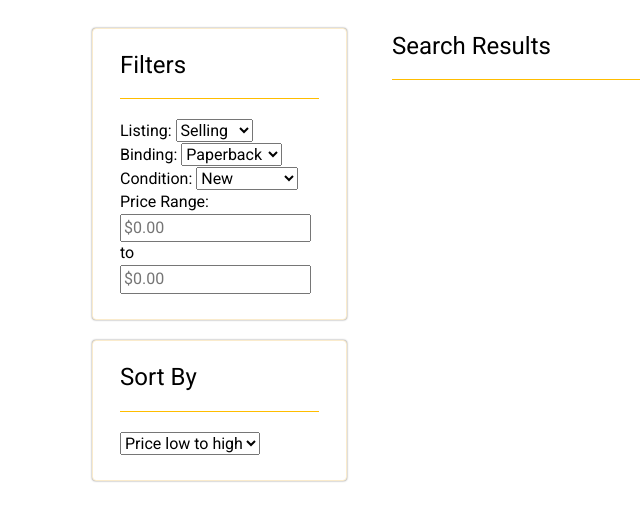
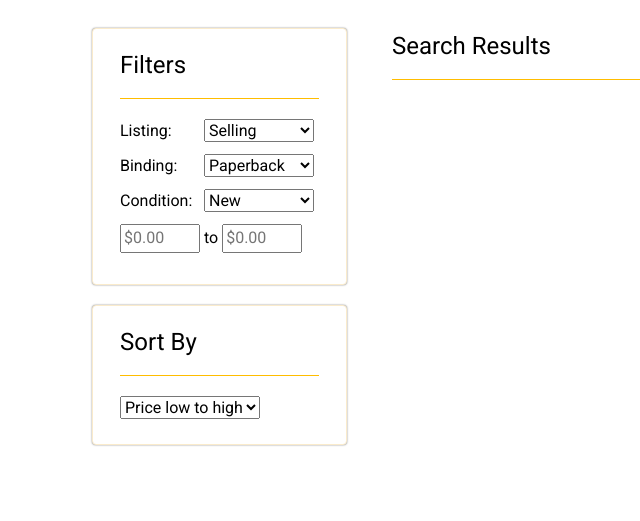
Before and after one commit to valiakopoulos/BookXchange, a Python web app: template templates/search.html in a window 1280 px wide. Shown: the part 75-596 px from the top of the page, without its empty margins (88-728 px from the left). Run offline with Jinja, Linux system fonts and the light colour scheme; the template is opened without the code that fills it, so the values that code supplies are empty; some libraries are stand-ins or nearby versions.

Commit message:
Improved filters tyling

```diff
--- a/static/css/layout.css
+++ b/static/css/layout.css
@@ -86,6 +86,23 @@ button:active {
     .searchBooks {
         width: 420px !important;
     }
+}
+
+input.lowrange, input.highrange {
+    width: 80px;
+}
+
+.filters > div {
+    margin-bottom: 6px;
+}
+
+.filters label {
+    font-weight: normal;
+    width: 80px;
+}
+
+.filters select {
+    width: 110px;
 }
 
 .image {
--- a/templates/search.html
+++ b/templates/search.html
@@ -5,20 +5,20 @@
         <div class="col-lg-1"></div>
         <div class="col-lg-3">
             <div class="panel panel-warning">
-                <div class="panel-body">
+                <div class="filters panel-body">
                     <h3 class="top-buffer">
                         Filters
                     </h3>
                     <hr />
                     <div>
-                        Listing:
+                        <label>Listing:</label>
                         <select>
                             <option value="0">Selling</option>
                             <option value="1">Wanted</option>
                         </select>
                     </div>
                     <div>
-                        Binding:
+                        <label>Binding:</label>
                         <select>
                             <option value="1">Paperback</option>
                             <option value="2">Hardcover</option>
@@ -26,7 +26,7 @@
                         </select>
                     </div>
                     <div>
-                        Condition:
+                        <label>Condition:</label>
                         <select>
                             <option value="1">New</option>
                             <option value="2">Like New</option>
@@ -36,7 +36,7 @@
                         </select>
                     </div>
                     <div>
-                        Price Range: <input type="text" placeholder="$0.00"/> to <input type="text" placeholder="$0.00"/>
+                        <input class="lowrange" type="text" placeholder="$0.00"/> to <input class="highrange" type="text" placeholder="$0.00"/>
                     </div>
                 </div>
             </div>
```
